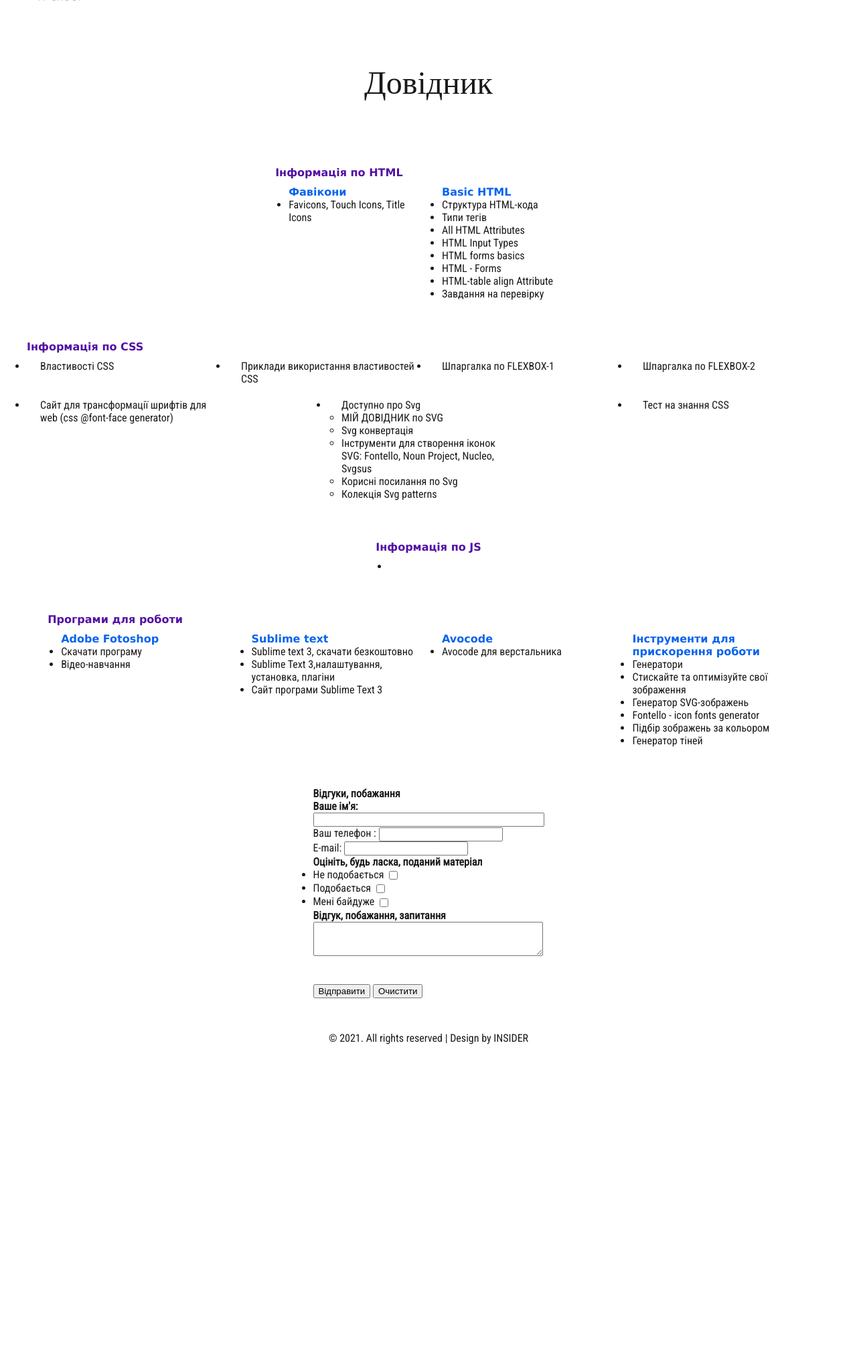
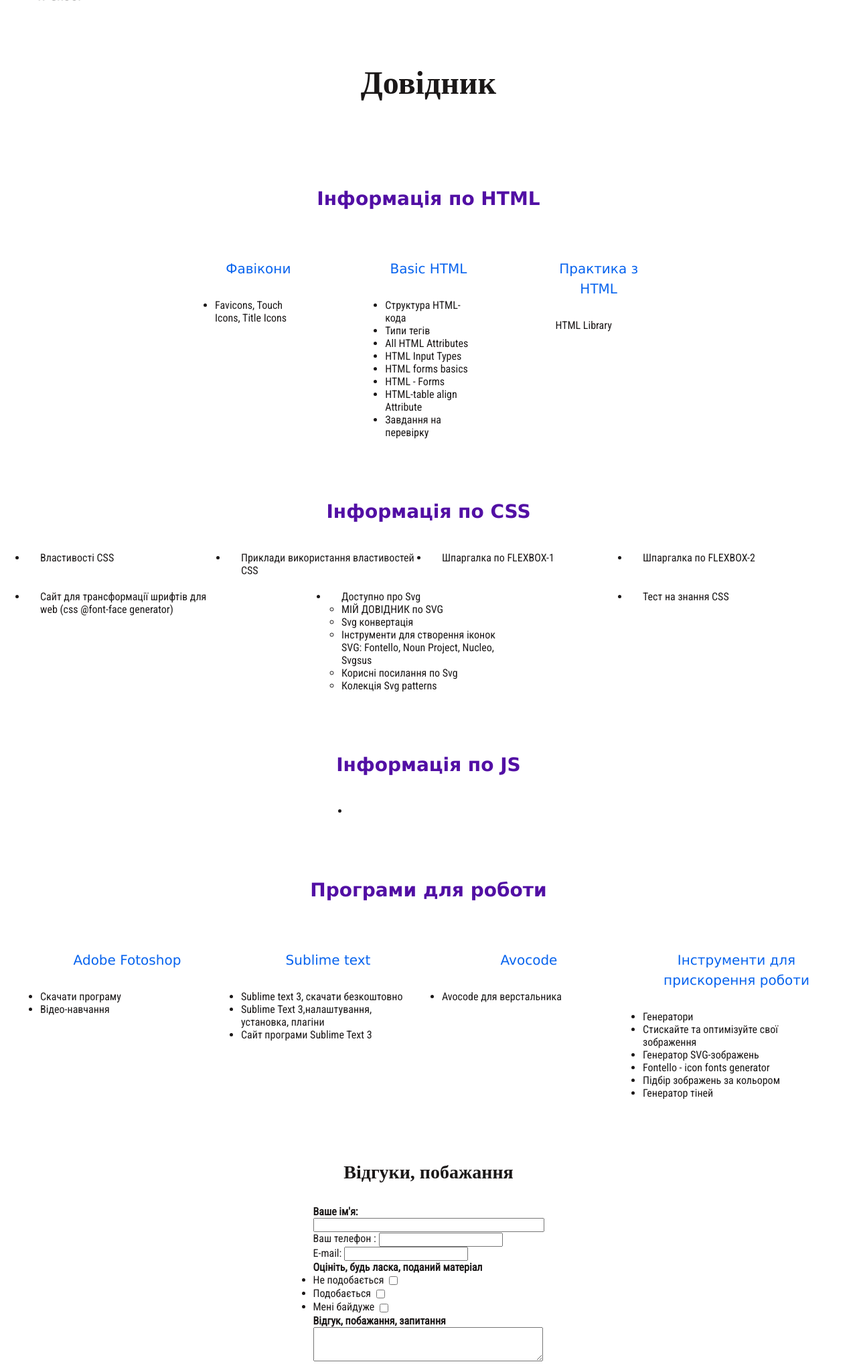
Before and after one commit to ruslankravchuk/ITBRO, a PHP site: page / in a window 1280 px wide. Shown: the part 100-2139 px from the top of the page at 67% size. Before the commit the page ends 1659 px from the top, so only its background shows below. Run offline with PHP 8.4, Linux system fonts and the light colour scheme.

Commit message:
editing html

```diff
--- a/lesson_2/directory_lesson/css/style.css
+++ b/lesson_2/directory_lesson/css/style.css
@@ -11,6 +11,11 @@ html {
 a {
   color: inherit;
   text-decoration: none;
+}
+
+a:hover {
+  text-decoration: underline;
+  color: #520FA4;
 }
 
 button {
@@ -43,8 +48,28 @@ body {
   padding: 100px 0;
   font-size: 48px;
   line-height: 48px;
+  font-weight: 700;
+  text-align: center;
+}
+
+h2,
+h3 {
+  font-family: 'spaceagecyrillic';
+  padding: 30px 0;
+  text-align: center;
+}
+
+h2 {
+  font-size: 28px;
+  line-height: 38px;
+  font-weight: 700;
+}
+
+h3 {
+  font-size: 20px;
+  line-height: 30px;
   font-weight: 400;
-  text-align: center;
+  width: 100%;
 }
 
 section {
@@ -97,8 +122,6 @@ section {
   height: 100px;
 }
 
-.dir__sec {}
-
 .dir__sec-item {
   display: flex;
   justify-content: space-between;
@@ -116,5 +139,5 @@ section {
 }
 
 .items {
-  width: 50%;
+  /* width: 33,3%; */
 }
--- a/lesson_2/directory_lesson/index.html
+++ b/lesson_2/directory_lesson/index.html
@@ -135,6 +135,14 @@
                   </a>
                 </li>
               </ul>
+            </div>
+            <div class="dir__sec-items items">
+              <h3 class="dir-sec-title2" style="font-family:verdana;color:#0763EE;">
+              Практика з HTML
+              </h3>
+              <a target="_blank" href="index_linklibrary.html">
+                    HTML Library
+              </a>
             </div>
           </div>
         </div>
```
